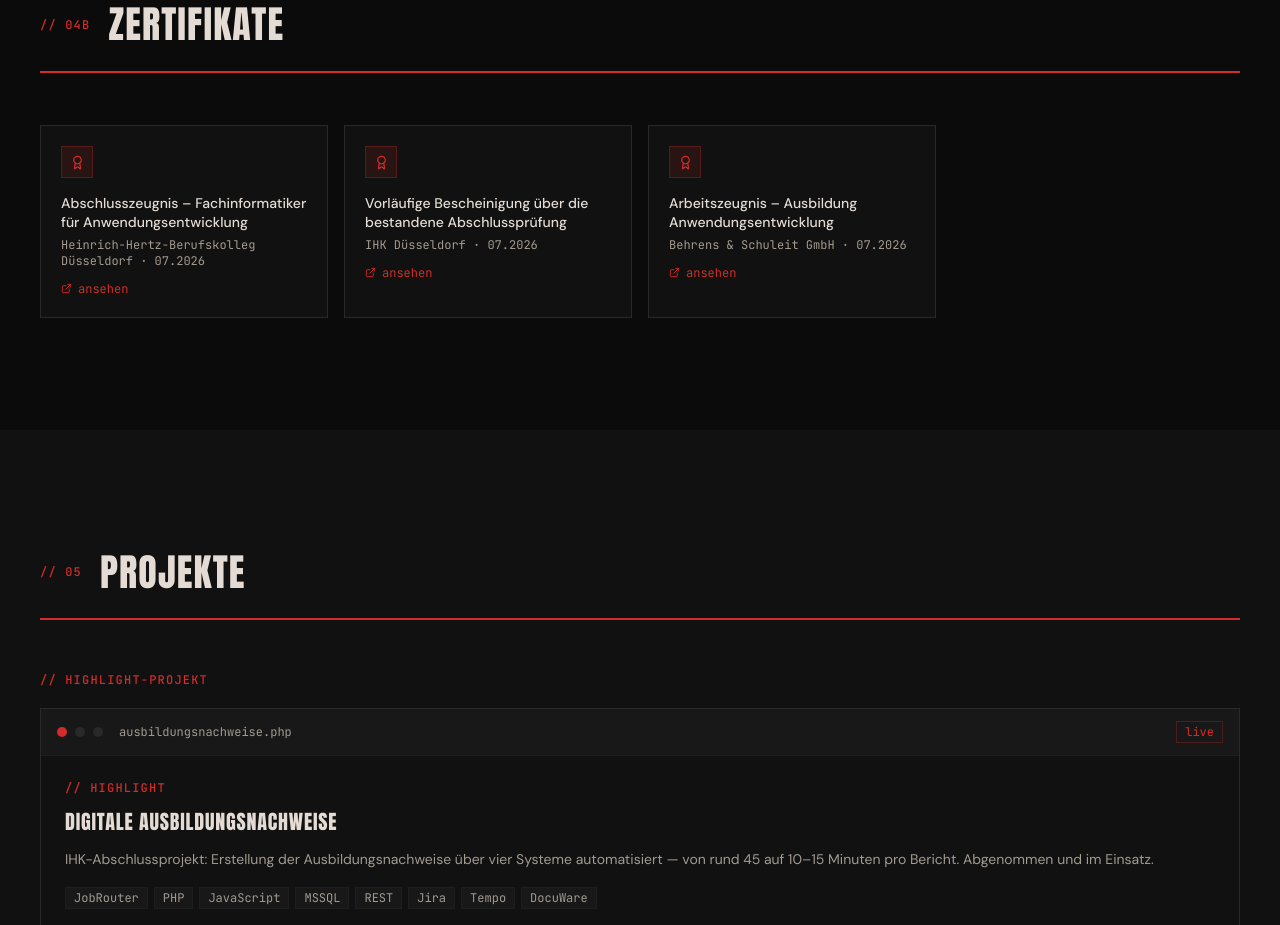
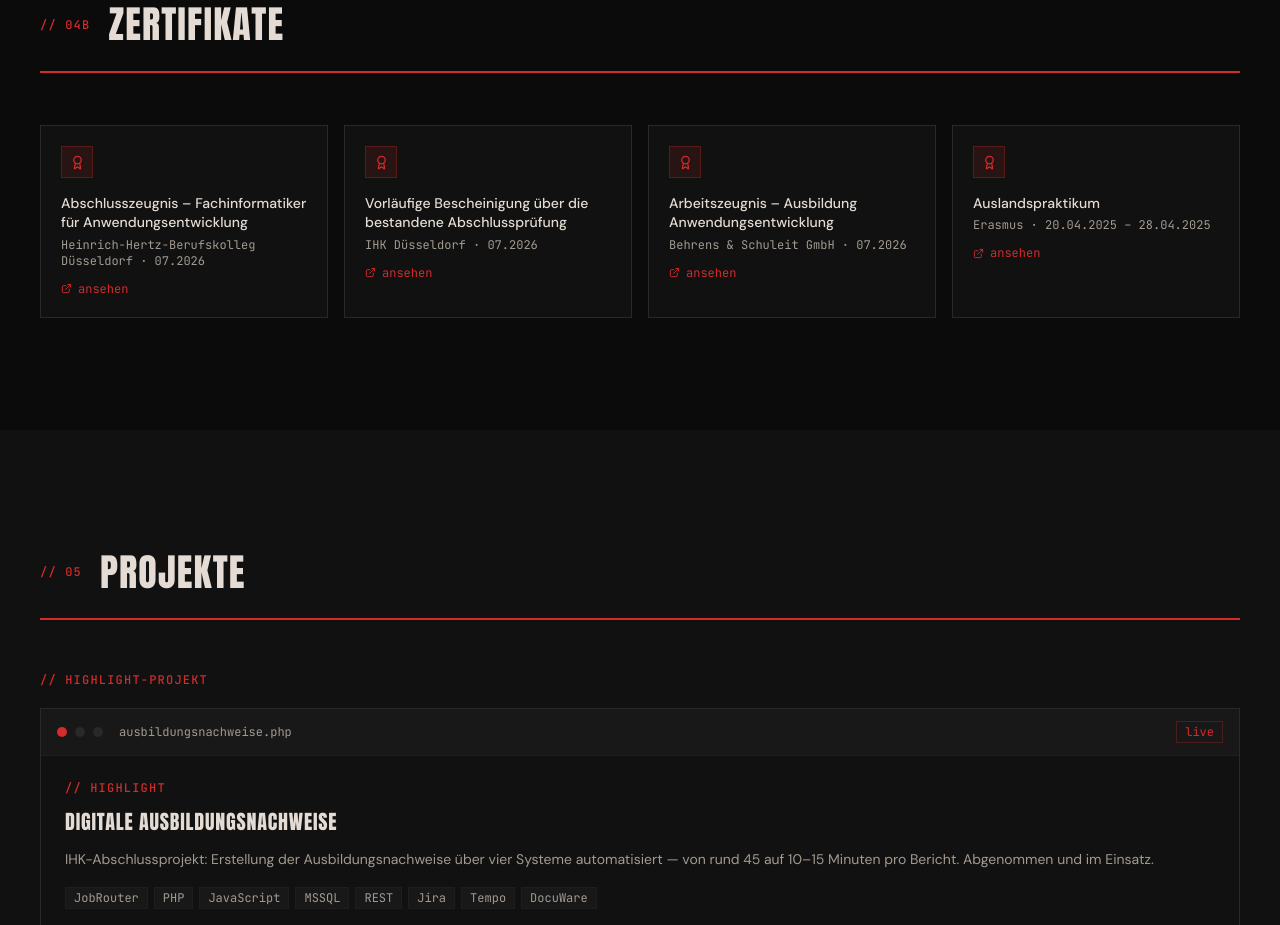
Before and after one commit to NooriBilal/portfolio, a Next.js app: page / in a window 1280 px wide. Shown: the part 4440-5365 px from the top of the page. Built offline with nearby package versions, Linux system fonts and the light colour scheme.

Commit message:
content(certificates): dublin auslandspraktikum ergänzt
Co-Authored-By: Claude Opus 4.8 <noreply@anthropic.com>

```diff
--- a/src/data/portfolio.ts
+++ b/src/data/portfolio.ts
@@ -152,6 +152,12 @@ export const certificates: Certificate[] = [
     date: "07.2026",
     credentialUrl: "/arbeitszeugnis-behrens-schuleit.pdf",
   },
+  {
+    title: "Auslandspraktikum",
+    issuer: "Erasmus",
+    date: "20.04.2025 – 28.04.2025",
+    credentialUrl: "/praktikumszertifikat-dublin.pdf",
+  },
 ];
 
 // ============================================================
```
